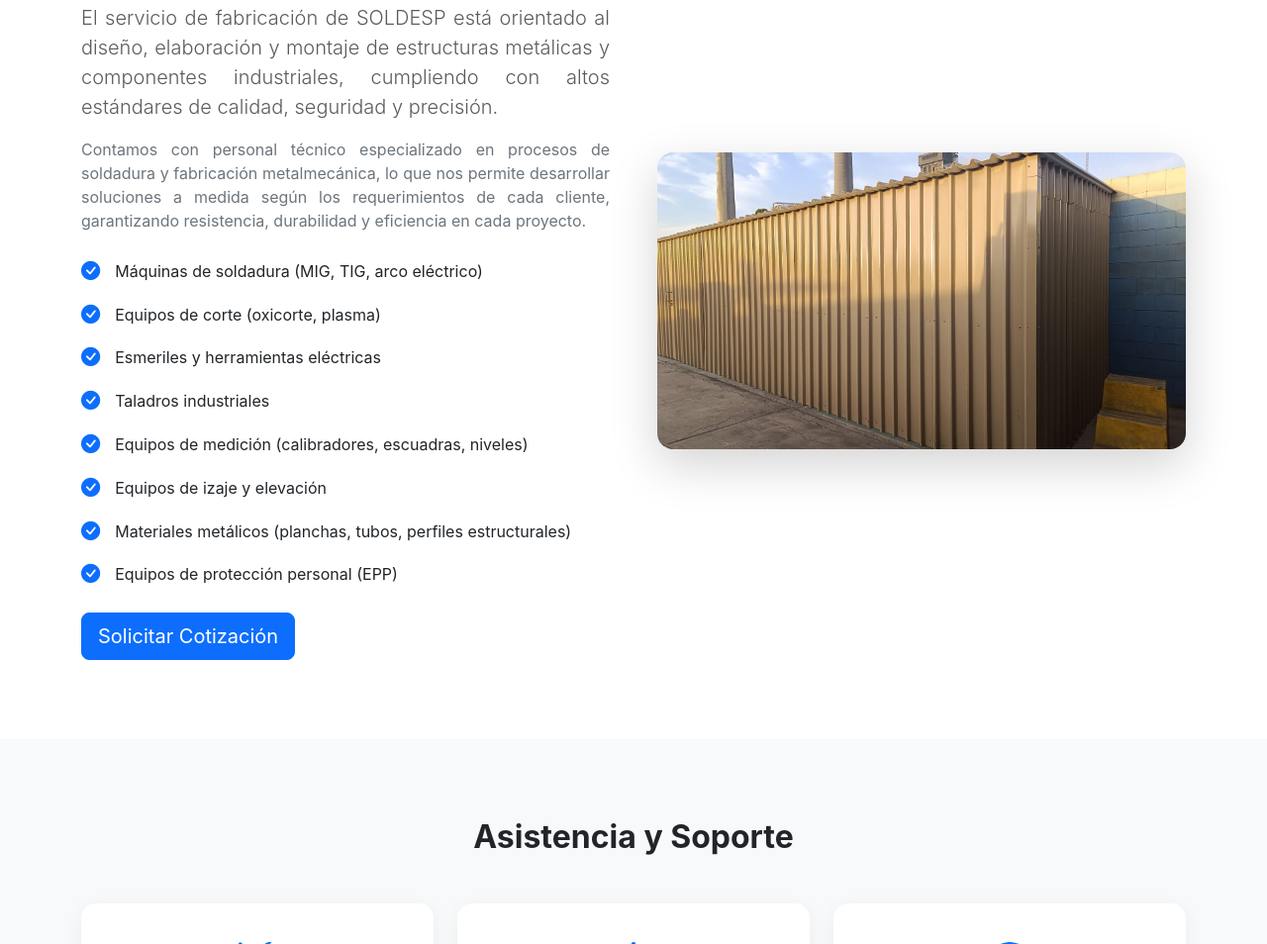
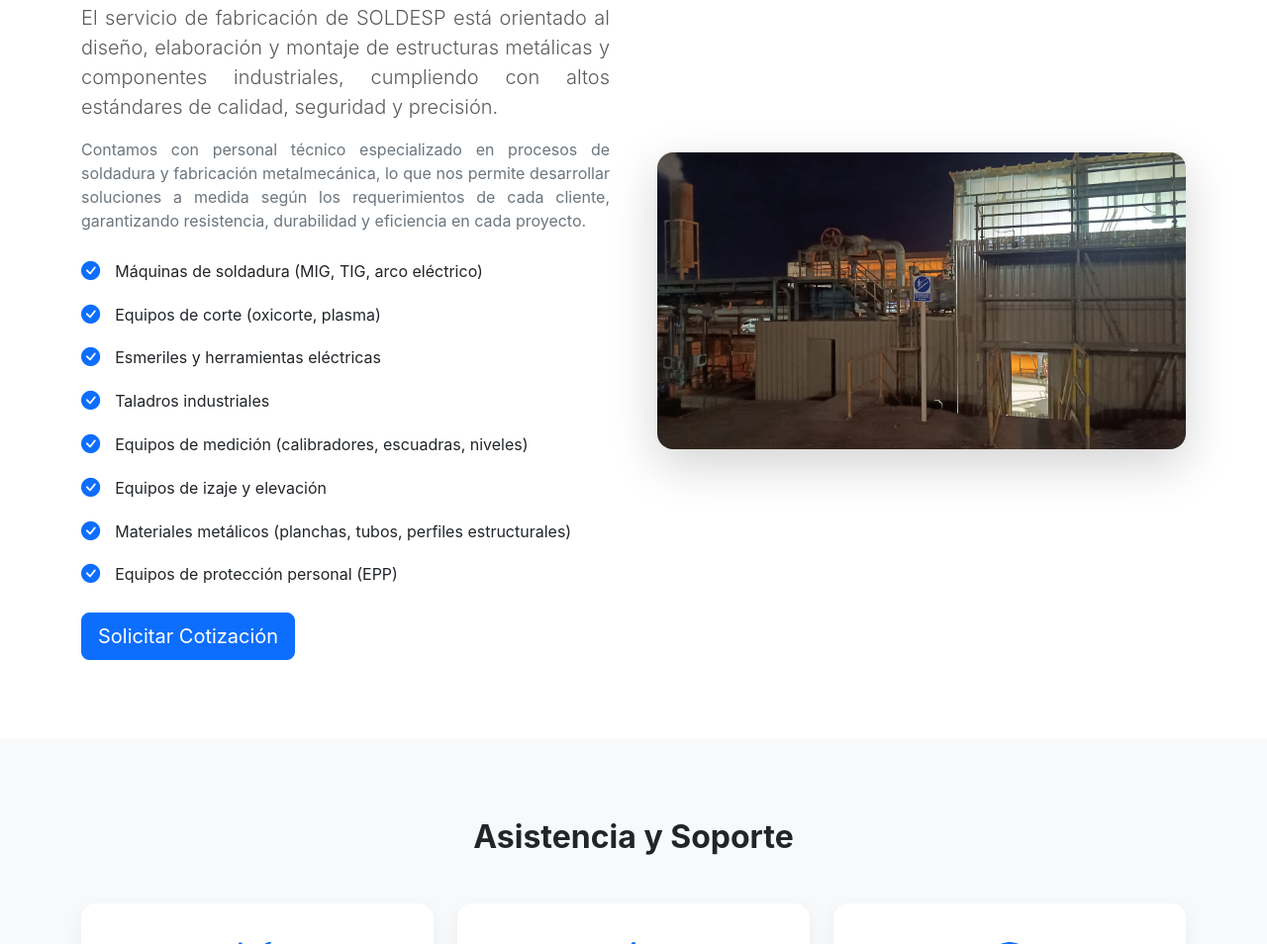
Before and after one commit to Steven45609/SOLDESP-12, a plain HTML site: page Fabricación.html in a window 1280 px wide. Shown: the part 939-1893 px from the top of the page at 99% size. Drawn offline with nearby package versions, Linux system fonts and the light colour scheme.

Commit message:
Agregar foto

```diff
--- a/Fabricación.html
+++ b/Fabricación.html
@@ -594,7 +594,7 @@
         </div>
         <div class="col-md-6" data-aos="fade-left">
           <div class="position-relative">
-            <img src="Servicios de frabicación.jpg" class="img-fluid rounded-4 shadow-lg" alt="Servicios de Fabricación SOLDESP">
+            <img src="Servicios de frabicación_2.jpg" class="img-fluid rounded-4 shadow-lg" alt="Servicios de Fabricación SOLDESP">
           </div>
         </div>
       </div>
```
Also changed, not shown: Servicios de frabicación_2.jpg (added).
